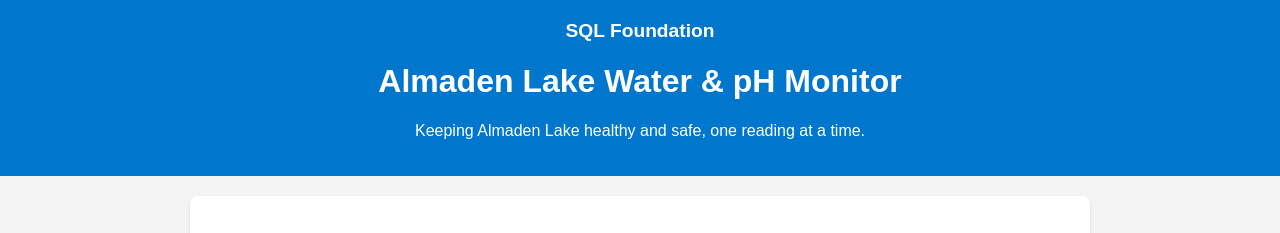
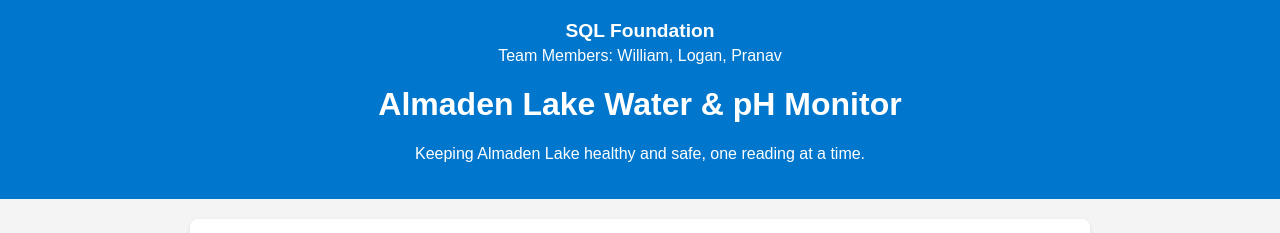
Before and after one commit to Logan-Sutton/Logan-Sutton.github.io, a plain HTML site: page index.html in a window 1280 px wide. Shown: the top 233 px of the page. Drawn offline with Linux system fonts and the light colour scheme.

Commit message:
Update index.html

```diff
--- a/index.html
+++ b/index.html
@@ -18,11 +18,15 @@
       padding: 20px;
       text-align: center;
     }
-    /* Optional: Style for the team name */
+    /* Optional: Style for the team name and team members */
     .team-name {
       font-weight: bold;
       font-size: 1.2rem;
       margin: 0;
+    }
+    .team-members {
+      font-size: 1rem;
+      margin: 5px 0 15px;
     }
     .container {
       max-width: 900px;
@@ -74,6 +78,7 @@
 <body>
   <header>
     <p class="team-name">SQL Foundation</p>
+    <p class="team-members">Team Members: William, Logan, Pranav</p>
     <h1>Almaden Lake Water &amp; pH Monitor</h1>
     <p>Keeping Almaden Lake healthy and safe, one reading at a time.</p>
   </header>
```
